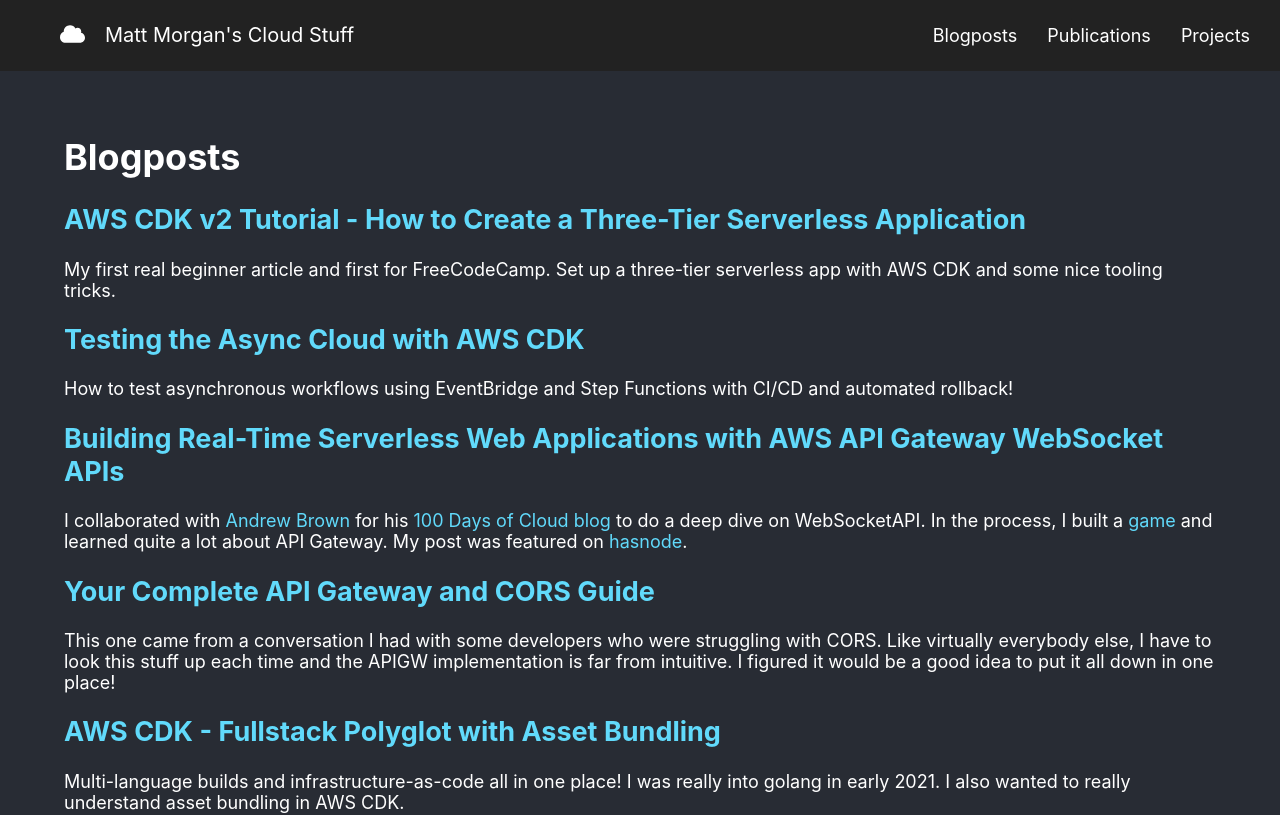
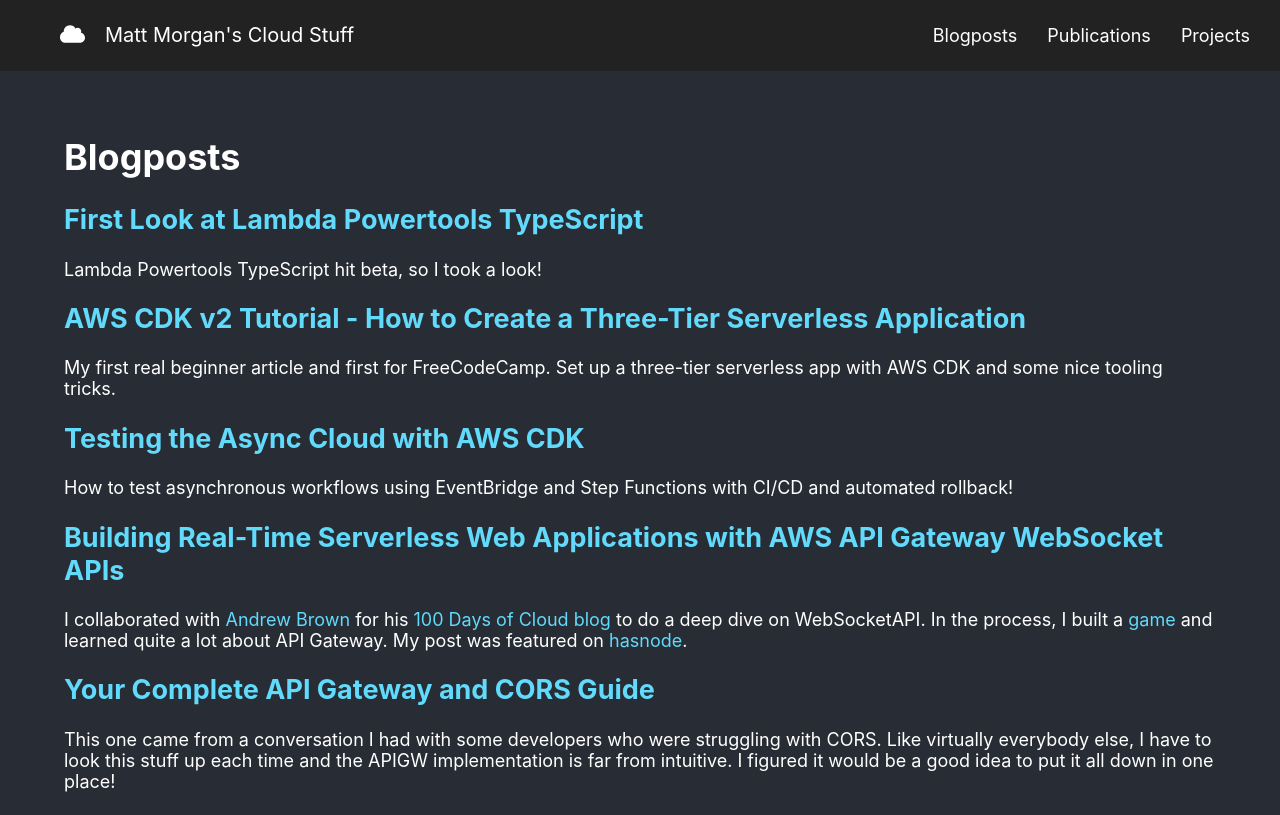
Before and after one commit to elthrasher/mattmorgan.cloud, a React (Vite) app: page /posts in a window 1280 px wide. Shown: the top 815 px of the page. Built offline with nearby package versions, Linux system fonts and the light colour scheme.

Commit message:
Powertools post

```diff
--- a/src/components/posts.tsx
+++ b/src/components/posts.tsx
@@ -3,6 +3,14 @@
 const Posts = () => (
   <div className="content">
     <h1>Blogposts</h1>
+    <article>
+      <h2>
+        <a href="https://dev.to/aws-builders/first-look-at-lambda-powertools-typescript-2k3p">
+          First Look at Lambda Powertools TypeScript
+        </a>
+      </h2>
+      <p>Lambda Powertools TypeScript hit beta, so I took a look!</p>
+    </article>
     <article>
       <h2>
         <a href="https://www.freecodecamp.org/news/aws-cdk-v2-three-tier-serverless-application/">
```
Also changed, not shown: package.json (+5 -5 lines), 1 other file (tests, documents, lock files or other folders).
